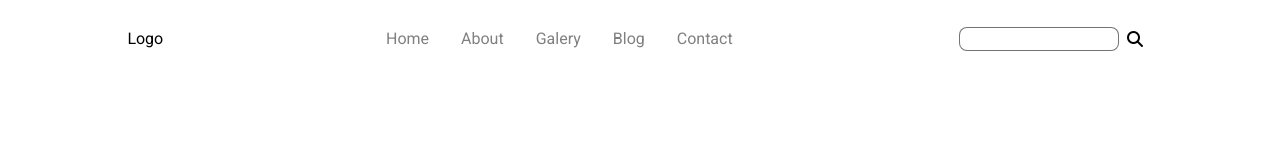
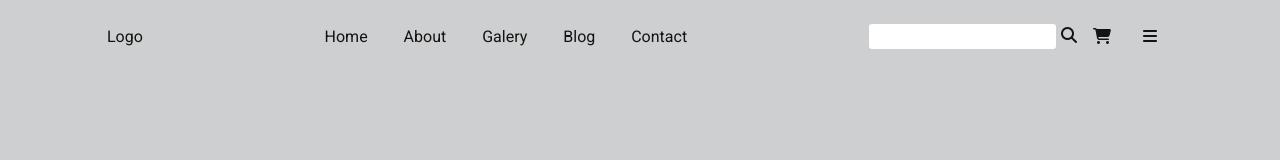
Before and after one commit to WayanBerdyanto/interior, a plain HTML site: page index.html in a window 1280 px wide. Drawn offline with Linux system fonts and the light colour scheme.

Commit message:
Update Navbar

```diff
--- a/css/style.css
+++ b/css/style.css
@@ -1,12 +1,25 @@
+:root{
+    --primary: #141311;
+    --secondary: #e9ebea;
+    --bg: #cecfd1;
+}
 *{
-    font-family: 'Roboto', sans-serif;
-    margin: 0px;
-    padding: 0px;
+    margin: 0;
+    padding: 0;
     box-sizing: border-box;
+    outline: none;
+    border: none;
+    text-decoration: none;
+}
+
+html{
+    scroll-behavior: smooth;
 }
 
 body{
-    scroll-behavior: smooth;
+    font-family: 'Roboto', sans-serif;
+    color: var(--primary);
+    background-color: var(--bg);
 }
 
 nav{
@@ -20,28 +33,26 @@ nav .navbar-logo{
     font-size: 1rem;
 }
 
-nav .navbar-list ul{
-    display: flex;
-    list-style-type: none;
-}
-
-nav .navbar-list ul li a{
-    color: gray;
+nav .navbar-list a{
+    color: var(--primary) ;
     margin: 0px 1rem;
     text-decoration: none;
 }
 
-nav .navbar-form form .form-group{
-    padding: 0.2rem;
-    padding-right: 0.6rem;
+nav .navbar-form{
     display: flex;
     align-items: center;
-
 }
 
-nav .navbar-form form .form-group input{
-    border: solid 1px #0000008c;
-    border-radius: 0.5rem;
-    padding: 0.2rem;
-    margin-right: 0.5rem;
+nav .navbar-form a{
+    color: var(--text) ;
+    margin:0px 1rem;
 }
+
+nav .navbar-form form input{
+    border: solid 1px var(--primary);
+    border-radius: 0.2rem;
+    padding: 0.3rem;
+    margin-right: 0.1rem;
+    border: none;
+}
--- a/index.html
+++ b/index.html
@@ -1,17 +1,22 @@
 <!DOCTYPE html>
 <html lang="en">
-
   <head>
-    <meta charset="UTF-8">
-    <meta name="viewport" content="width=device-width, initial-scale=1.0">
-    <link rel="preconnect" href="https://fonts.googleapis.com">
-    <link rel="preconnect" href="https://fonts.gstatic.com" crossorigin>
-    <link href="https://fonts.googleapis.com/css2?family=Roboto:wght@100;400;500;700&display=swap" rel="stylesheet">
-    <link rel="stylesheet" href="https://cdnjs.cloudflare.com/ajax/libs/font-awesome/6.4.2/css/all.min.css"
-        integrity="sha512-..." crossorigin="anonymous">
-    <link rel="stylesheet" href="css/style.css">
+    <meta charset="UTF-8" />
+    <meta name="viewport" content="width=device-width, initial-scale=1.0" />
+    <link rel="preconnect" href="https://fonts.googleapis.com" />
+    <link rel="preconnect" href="https://fonts.gstatic.com" crossorigin />
+    <link
+      href="https://fonts.googleapis.com/css2?family=Roboto:wght@100;400;500;700&display=swap"
+      rel="stylesheet"
+    />
+    <link
+      rel="stylesheet"
+      href="https://cdnjs.cloudflare.com/ajax/libs/font-awesome/6.4.2/css/all.min.css"
+      integrity="sha512-..."
+      crossorigin="anonymous"
+    />
+    <link rel="stylesheet" href="css/style.css" />
     <title>Interior</title>
-
   </head>
 
   <body>
@@ -20,33 +25,27 @@
         <span>Logo</span>
       </div>
       <div class="navbar-list">
-            <ul>
-                <li>
         <a href="">Home</a>
-                </li>
-                <li>
+
         <a href="">About</a>
-                </li>
-                <li>
+
         <a href="">Galery</a>
-                </li>
-                <li>
+
         <a href="">Blog</a>
-                </li>
-                <li>
+
         <a href="">Contact</a>
-                </li>
-            </ul>
       </div>
       <div class="navbar-form">
         <form action="">
-                <div class="form-group">
-                    <input type="text">
+            <input type="text" />
             <i class="fa-solid fa-magnifying-glass"></i>
+        </form>
+        <a href="#" id="shopping-cart"><i class="fa-solid fa-cart-shopping"></i></i></a>
+        <a href="#" id="hamburger-menu"><i class="fa-solid fa-bars"></i></a>
       </div>
-            </form>
-        </div>
+
     </nav>
+
+    <script src="js/script.js"></script>
   </body>
-
 </html>
```
Also changed, not shown: js/script.js (added). Lines whose indentation alone changed are shown as unchanged.
